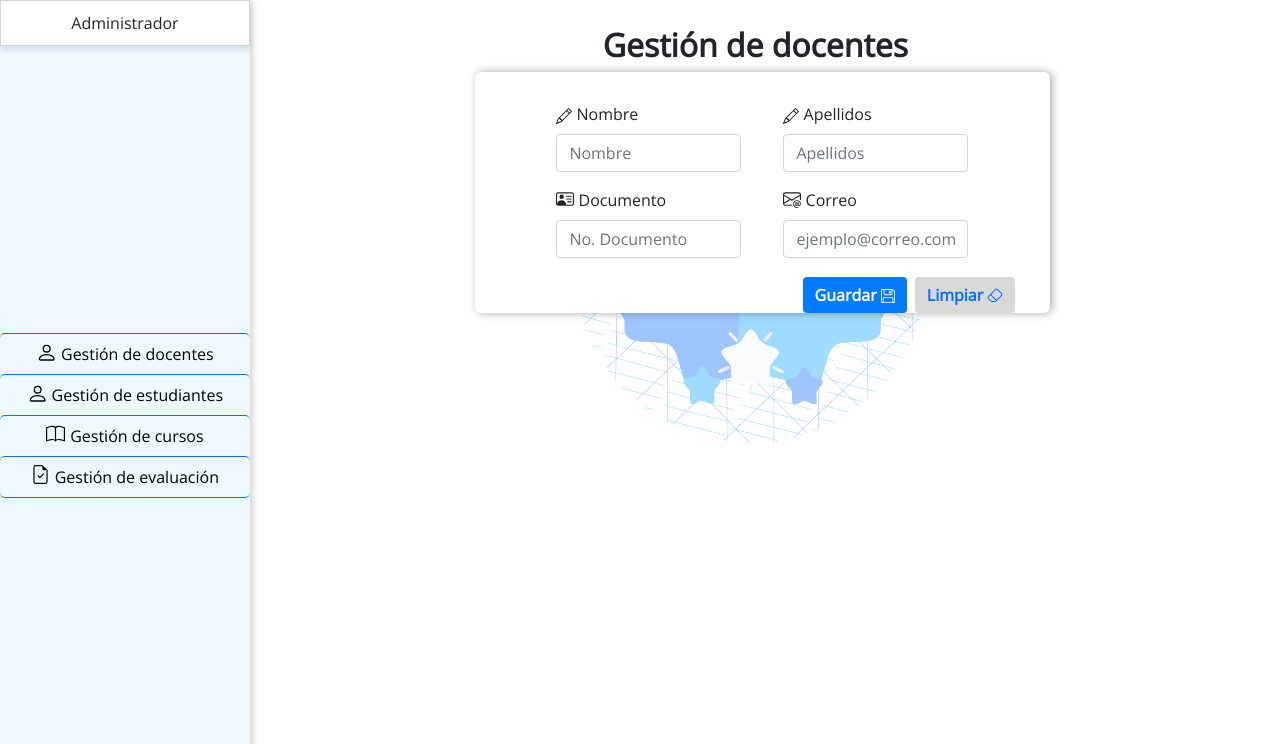
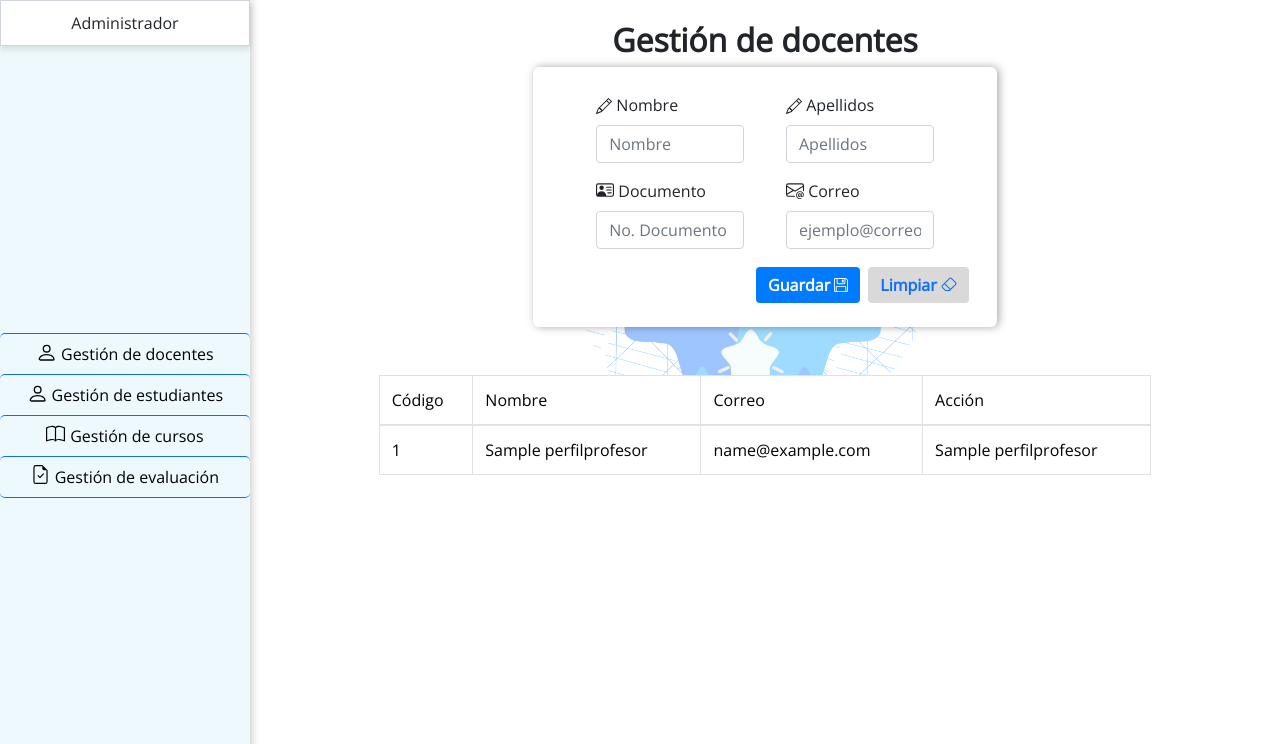
Before and after one commit to HenaoGiordy/team-eval, a Django app: page /administrador/gestion_de_docentes in a window 1280 px wide. Shown: the part 56-800 px from the top of the page. Run offline with Django 5.2, Linux system fonts and the light colour scheme; a user stored in the database is signed in; tables that the repository leaves empty hold one stand-in row (values such as "Sample post"); some libraries are stand-ins or nearby versions.

Commit message:
agregar table docentes

```diff
--- a/app/views.py
+++ b/app/views.py
@@ -4,7 +4,7 @@ from django.urls import reverse
 from django.contrib import messages
 from django.contrib.auth import authenticate, login, logout
 from django.contrib.auth.decorators import login_required
-from app.models import User, PerfilEstudiante, Grupo
+from app.models import User, PerfilEstudiante, Grupo, PerfilProfesor
 from django.core.exceptions import ValidationError
 
 
@@ -142,7 +142,9 @@ def administrador_gestion_de_docentes(request):
         except Exception as e:
             messages.error(request, f"Error al procesar la solicitud: {e}")
 
-    return render(request, 'administrador/gestion-de-docentes.html')
+    docentes = PerfilProfesor.objects.all()
+
+    return render(request, 'administrador/gestion-de-docentes.html', {'docentes':docentes})
 
 @login_required
 def administrador_gestion_de_estudiantes(request):
--- a/static/css/style.css
+++ b/static/css/style.css
@@ -16,7 +16,7 @@
 }
 
 .titulos {
-    padding-left: 47%;
+
     padding-top: 2%;
 }
 
@@ -258,7 +258,11 @@ input:focus~label {
 /* VISTAS ADMINS --GESTION-ESTUDIANTES */
 
 .container__admin {
-    margin-left: 2px;
+    margin-left: 250px;
+    display: flex;
+    flex-direction: column;
+    justify-content: center;
+    align-items: center;
 }
 
 .card-estud {
@@ -311,7 +315,7 @@ a:hover {
 .carda-docentes {
     box-shadow: 2px 0px 8px 0px rgba(0, 0, 0, 0.34);
     width: 45%;
-    margin-left: 37%;
+
     background-color: #ffffff;
     border-radius: 6px;
     padding-top: 2%;
@@ -349,3 +353,8 @@ input[type=number] {
 .btn-search:hover {
     background-color: #0056b3;
 }
+
+.table--docentes{
+
+
+}
--- /dev/null
+++ b/templates/administrador/components/table.html
@@ -0,0 +1,23 @@
+  {%if docentes%}
+  <table class="table table-bordered  table-hover w-75 mt-5 table--docentes ">
+    <thead>
+      <tr>
+        <th scope="col">Código</th>
+        <th scope="col">Nombre</th>
+        <th scope="col">Correo</th>
+        <th scope="col">Acción</th>
+
+      </tr>
+    </thead>
+    <tbody>
+      {%for docente in docentes%}
+      <tr>
+        <th scope="row">{{ docente.user.username }}</th>
+        <td>{{ docente.nombre }}</td>
+        <td>{{ docente.user.email }}</td>
+        <td>{{ docente.nombre }}</td>
+      </tr>
+      {%endfor%}
+    </tbody>
+  </table>
+{%endif%}
--- a/templates/administrador/gestion-de-docentes.html
+++ b/templates/administrador/gestion-de-docentes.html
@@ -3,7 +3,7 @@
 {% block content %}
 <div class="container__admin">
     <h2 class="titulos"><b>Gestión de docentes</b></h2>
-    <div class="carda-docentes">
+    <div class="carda-docentes pb-4">
         {% if messages %}
             {% for message in messages %}
             <div class="alert alert-danger alert-dismissible d-flex w-75 justify-content-center position-absolute alert-modificador"  role="alert">
@@ -84,6 +84,11 @@
                 </div>
             </form>
         </div>
+        {%  include  "administrador/components/table.html"%}
     <div>
+
 </div>
+
+
+
 {% endblock %}
```
Also changed, not shown: templates/administrador/gestion-de-estudiantes.html (+5 -4 lines), templates/estudiante/components/table.html (deleted, +0 -30 lines).
